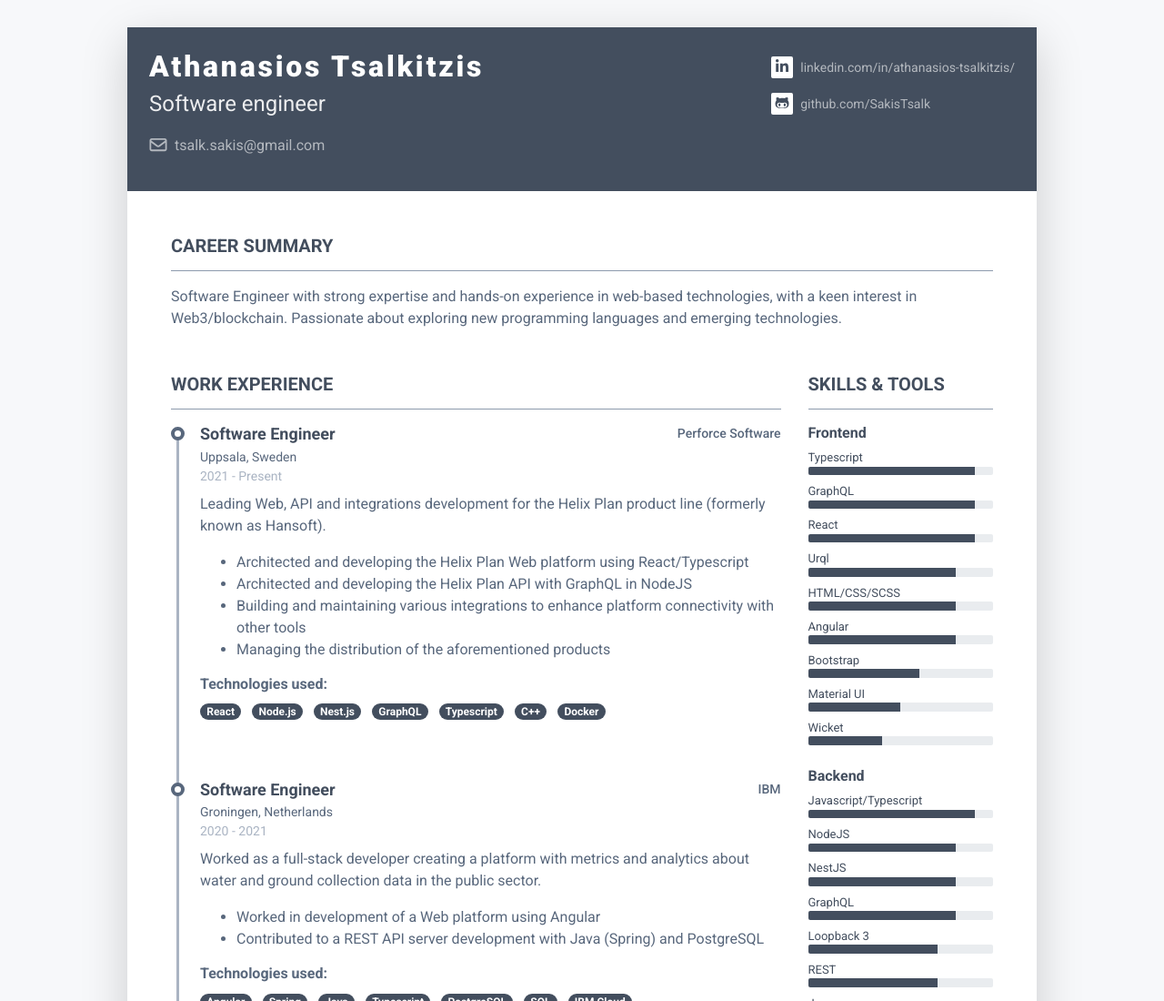
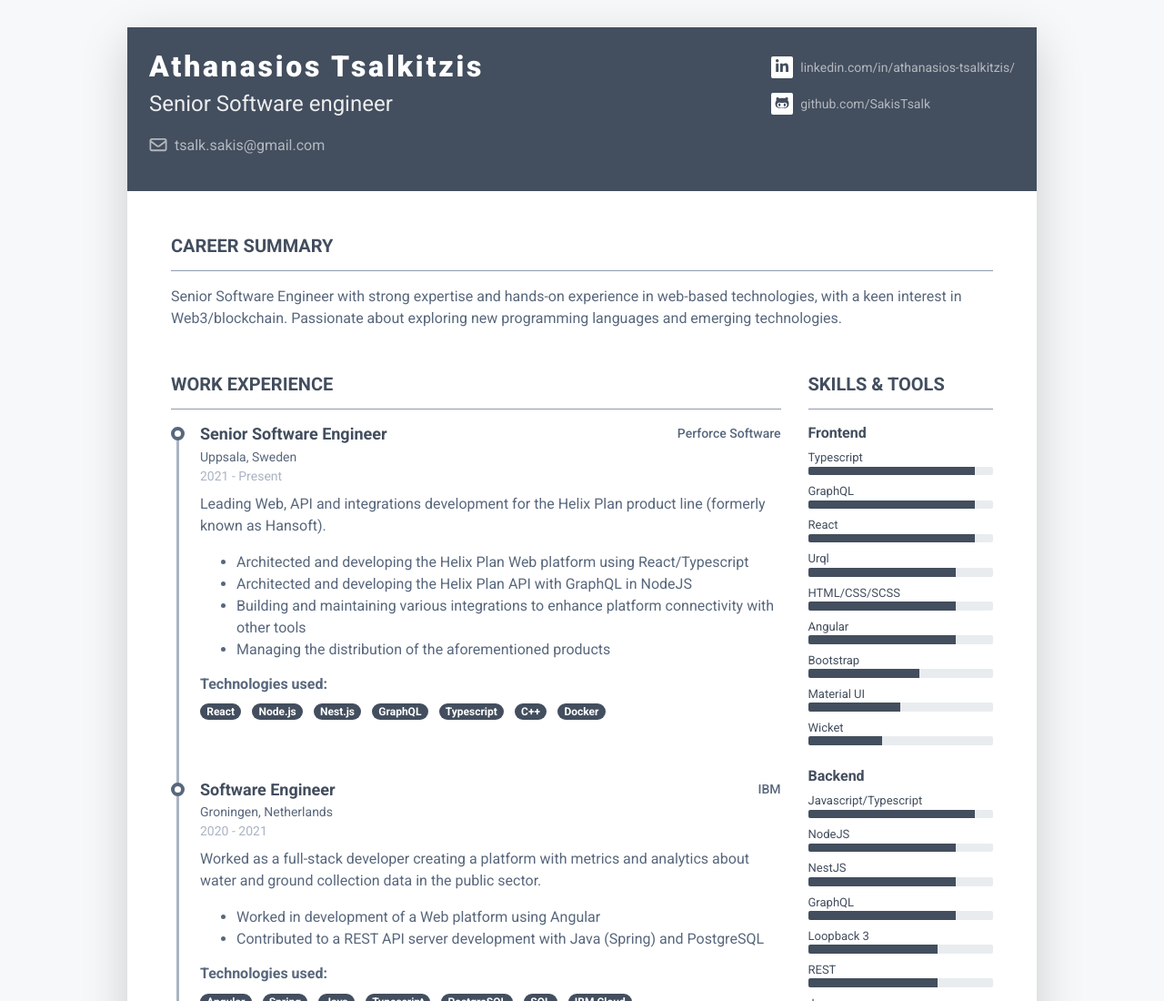
Before and after one commit to SakisTsalk/SakisTsalk.github.io, a plain HTML site: page index.html in a window 1280 px wide. Shown: the top 1100 px of the page at 91% size. Drawn offline with Linux system fonts and the light colour scheme.

Commit message:
Update current role and title

```diff
--- a/index.html
+++ b/index.html
@@ -22,7 +22,7 @@
 				    <div class="media-body p-4 d-flex flex-column flex-md-row mx-auto mx-lg-0">
 					    <div class="primary-info">
 						    <h1 class="name mt-0 mb-1 text-white">Athanasios Tsalkitzis</h1>
-						    <div class="title mb-3">Software engineer</div>
+						    <div class="title mb-3">Senior Software engineer</div>
 						    <ul class="list-unstyled">
 							    <li class="mb-2"><a href="#"><i class="far fa-envelope fa-fw mr-2" data-fa-transform="grow-3"></i>tsalk.sakis@gmail.com</a></li>
 						    </ul>
@@ -40,7 +40,7 @@
 			    <section class="resume-section summary-section mb-5">
 				    <h2 class="resume-section-title text-uppercase font-weight-bold pb-3 mb-3">Career Summary</h2>
 				    <div class="resume-section-content">
-					    <p class="mb-0">Software Engineer with strong expertise and hands-on experience in web-based technologies, with a keen interest in Web3/blockchain. Passionate about exploring new programming languages and emerging technologies.
+					    <p class="mb-0">Senior Software Engineer with strong expertise and hands-on experience in web-based technologies, with a keen interest in Web3/blockchain. Passionate about exploring new programming languages and emerging technologies.
 						</p>
 				    </div>
 			    </section>
@@ -54,7 +54,7 @@
 
 										<div class="resume-timeline-item-header mb-2">
 											<div class="d-flex flex-column flex-md-row">
-												<h3 class="resume-position-title font-weight-bold mb-1">Software Engineer</h3>
+												<h3 class="resume-position-title font-weight-bold mb-1">Senior Software Engineer</h3>
 												<div class="resume-company-name ml-auto">Perforce Software</div>
 											</div>
 											<div class="resume-degree-org">Uppsala, Sweden</div>
```
